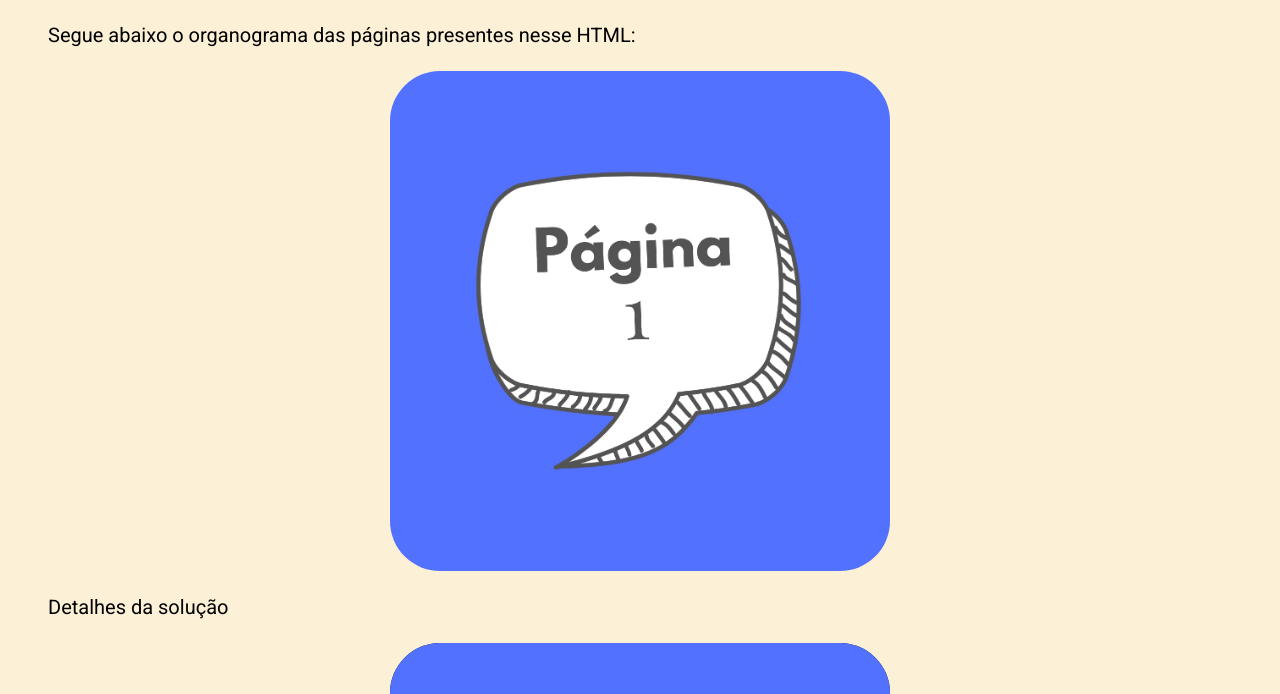
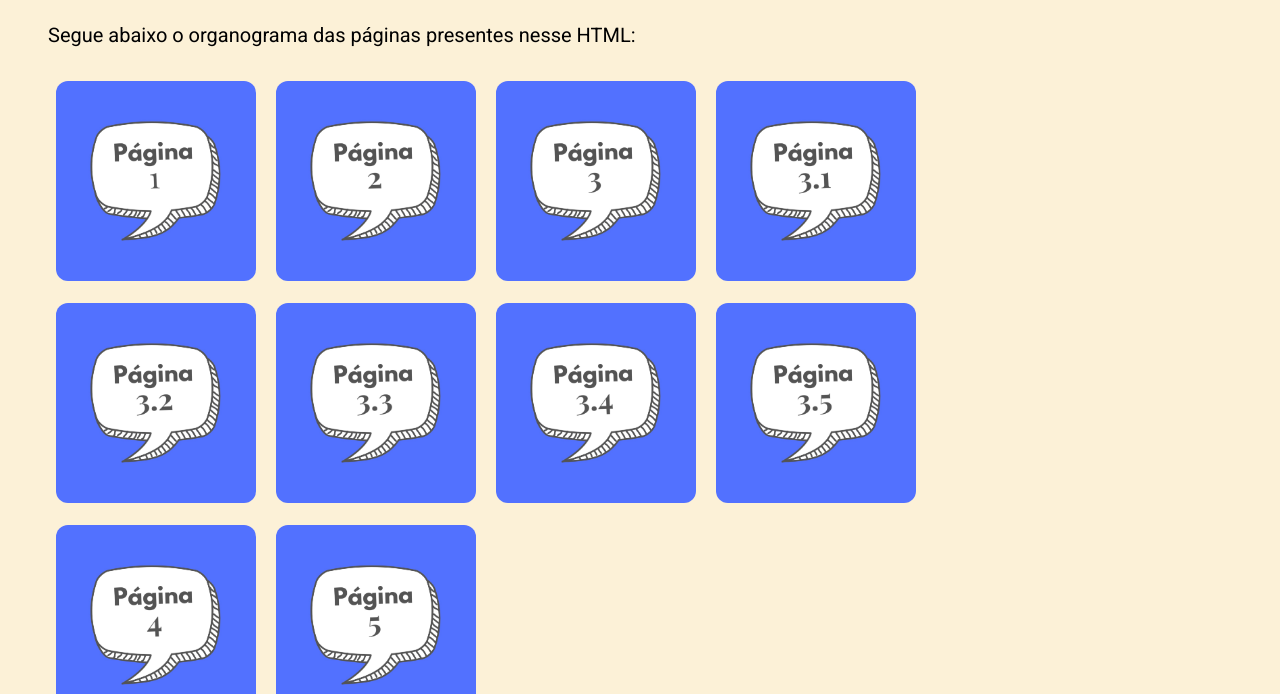
Before and after one commit to challengebike/challenge-sprint-1, a plain HTML site: page pags/organograma.html in a window 1280 px wide. Shown: the part 135-829 px from the top of the page. Drawn offline with nearby package versions, Linux system fonts and the light colour scheme.

Commit message:
apliquei estilo css responsivo no organograma

```diff
--- a/css/estilo.css
+++ b/css/estilo.css
@@ -57,7 +57,7 @@ a {
     font-family: 'Roboto';
 }
 
-img {
+.imgformat {
     background-color: black;
     max-width: 800px;
     max-height: 500px;
@@ -67,3 +67,22 @@ img {
     display: block;
     border-radius: 10%;
 }
+
+.org {
+    display: flex;
+    flex-wrap: wrap;
+    max-width: 75vw;
+    margin-left: 3%;
+}
+
+.organograma {
+    max-width: 200px;
+    max-height: 200px;
+    height: auto;
+    width: auto;
+    margin: auto;
+    border-radius: 10%;
+    flex-direction: row;
+    justify-content: space-around;
+    padding: 10px;
+}
--- a/pags/organograma.html
+++ b/pags/organograma.html
@@ -12,27 +12,18 @@
         <h1>Technobike</h1>
         <h2>Organograma</h2>
         <p>Segue abaixo o organograma das páginas presentes nesse HTML: </p>
-
-        <a href="../pags/detalhes.html"><img src="../img/pagina1.jpeg" alt="página 1"></a>
-        <p>Detalhes da solução</p>
-        <a href="../pags/totalmentevirtual.html"><img src="../img/pagina2.jpeg" alt="página 2"></a>
-        <p>Totalmente virtual</p>
-        <a href="../pags/simulacao.html"><img src="../img/pagina3.jpeg" alt="página 3"></a>
-        <p>Simulação</p>
-        <a href="../pags/tipodoseguro.html"><img src="../img/pagina3.1.jpeg" alt="página 3.1"></a>
-        <p>Tipo do seguro</p>
-        <a href="../pags/informacoes.html"><img src="../img/pagina3.2.jpeg" alt="página 3.2"></a>
-        <p>Informações</p>
-        <a href="../pags/vistoria.html"><img src="../img/pagina3.3.jpeg" alt="página 3.3"></a>
-        <p>Vistoria</p>
-        <a href="../pags/validacaodavistoria.html"><img src="../img/pagina3.4.jpeg" alt="página 3.4"></a>
-        <p>Validação da vistoria</p>
-        <a href="../pags/apolice.html"><img src="../img/pagina3.5.jpeg" alt="página 3.5"></a>
-        <p>Apólice</p>
-        <a href="../pags/organograma.html"><img src="../img/pagina4.jpeg" alt="página 4"></a>
-        <p>Organograma das páginas</p>
-        <a href="../pags/integrantes.html"><img src="../img/pagina5.jpeg" alt="página 5"></a>
-        <p>Conheça nossos integrantes</p>
+        <div class="org">
+            <a href="../pags/detalhes.html"><img class="organograma" src="../img/pagina1.jpeg" alt="página 1"></a>
+            <a href="../pags/totalmentevirtual.html"><img class="organograma" src="../img/pagina2.jpeg" alt="página 2"></a>
+            <a href="../pags/simulacao.html"><img class="organograma" src="../img/pagina3.jpeg" alt="página 3"></a>
+            <a href="../pags/tipodoseguro.html"><img class="organograma" src="../img/pagina3.1.jpeg" alt="página 3.1"></a>
+            <a href="../pags/informacoes.html"><img class="organograma" src="../img/pagina3.2.jpeg" alt="página 3.2"></a>
+            <a href="../pags/vistoria.html"><img class="organograma" src="../img/pagina3.3.jpeg" alt="página 3.3"></a>
+            <a href="../pags/validacaodavistoria.html"><img class="organograma" src="../img/pagina3.4.jpeg" alt="página 3.4"></a>
+            <a href="../pags/apolice.html"><img class="organograma" src="../img/pagina3.5.jpeg" alt="página 3.5"></a>
+            <a href="../pags/organograma.html"><img class="organograma" src="../img/pagina4.jpeg" alt="página 4"></a>
+            <a href="../pags/integrantes.html"><img class="organograma" src="../img/pagina5.jpeg" alt="página 5"></a>
+        </div>
 
         <br><footer><b>Confira mais:</b><a href="detalhes.html"> Detalhes da solução | </a><a href="totalmentevirtual.html">Totalmente virtual | </a><a href="simulacao.html">Simulação | </a><a href="integrantes.html">Integrantes | </a><a href="../index.html">Voltar para a página inicial</a></footer>
     </body>
```
Also changed, not shown: pags/apolice.html (+1 -1 lines), pags/detalhes.html (+1 -1 lines), pags/totalmentevirtual.html (+1 -1 lines).
